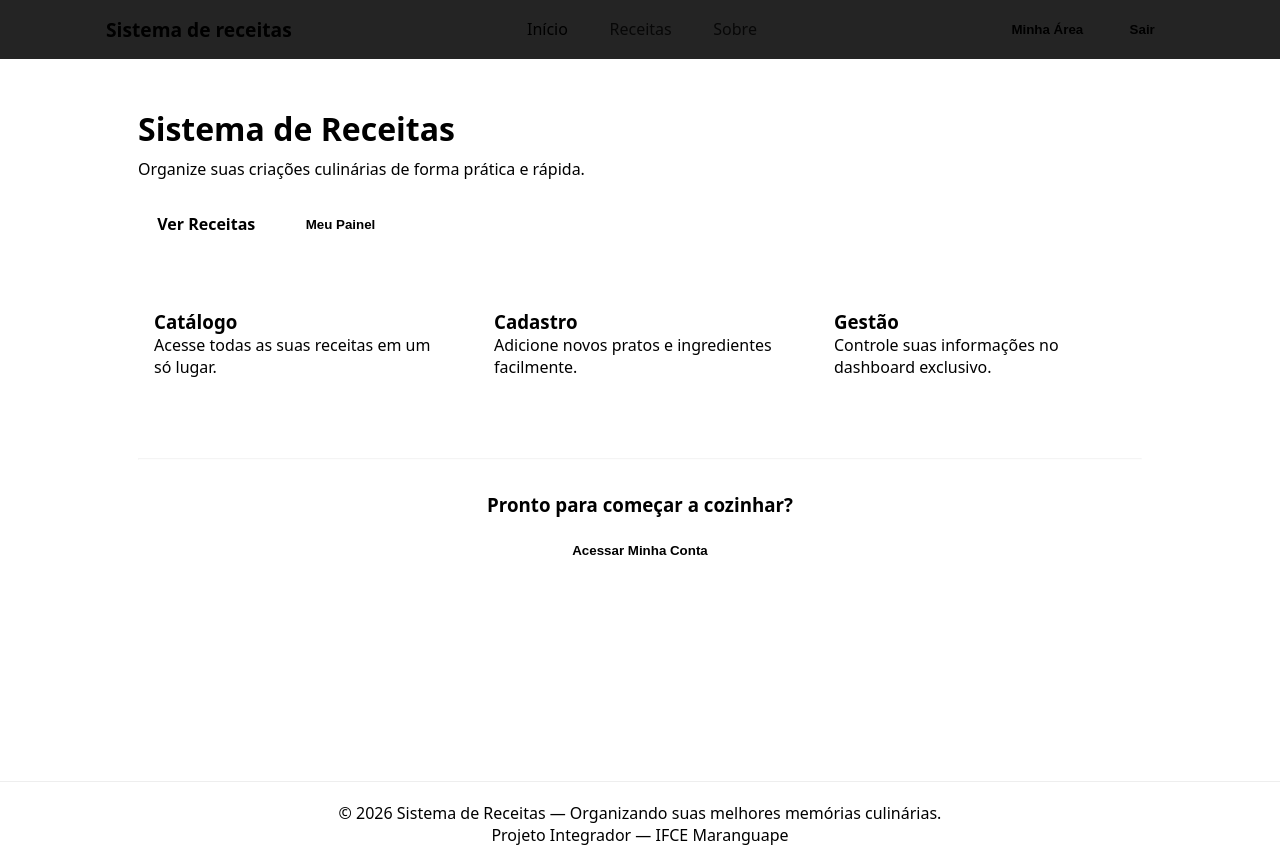
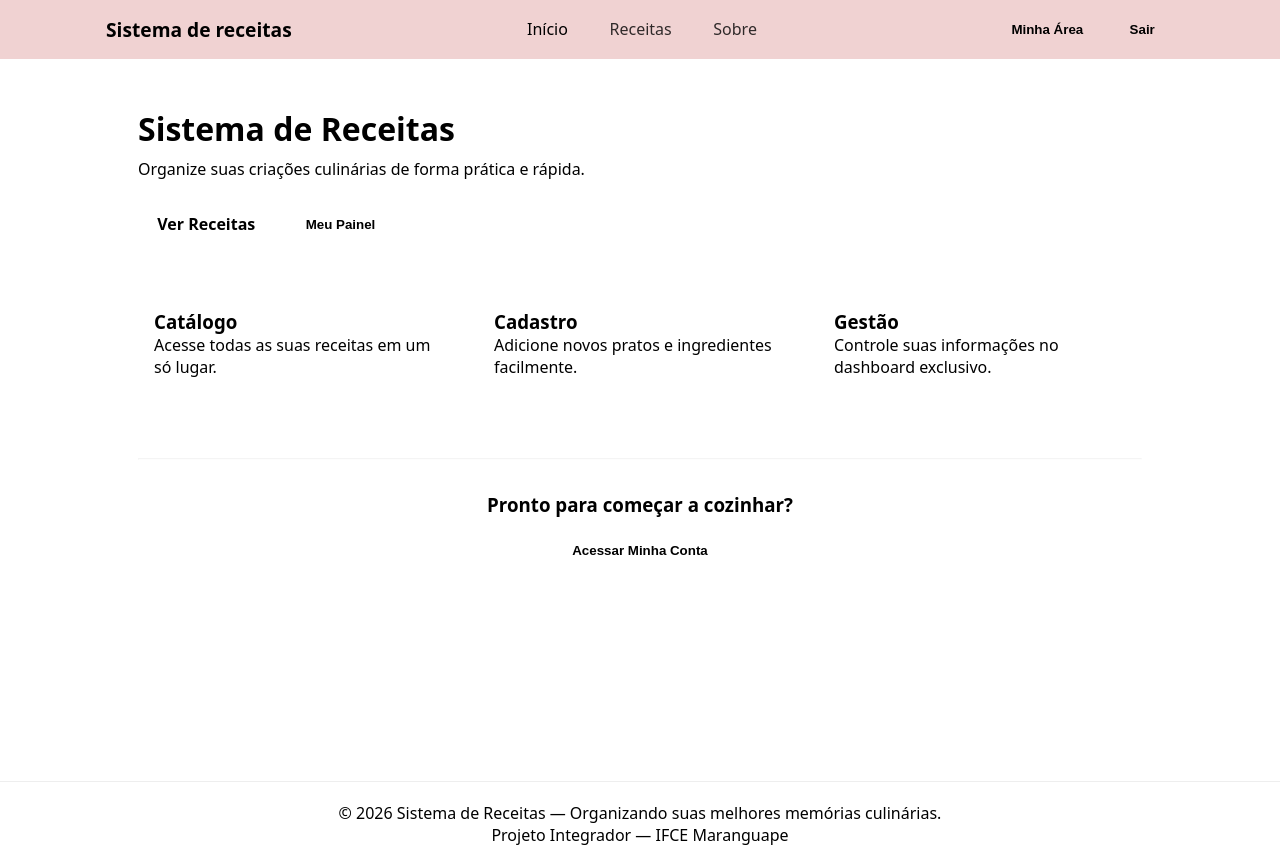
Before and after one commit to alvesgabb/projeto-integrador-web3, a React (Vite) app in the folder frontend-react/: page / in a window 1280 px wide. Built offline with nearby package versions, Linux system fonts and the light colour scheme.

Commit message:
style: muda cor da navbar

```diff
--- a/frontend-react/src/components/NavBar.module.css
+++ b/frontend-react/src/components/NavBar.module.css
@@ -4,7 +4,7 @@
   position: sticky;
   top: 0;
   z-index: 50;
-  background: rgba(13, 13, 13, 0.9);
+  background: rgba(239, 206, 206, 0.9);
   border-bottom: 1px solid var(--border);
   backdrop-filter: blur(6px);
 }
```
